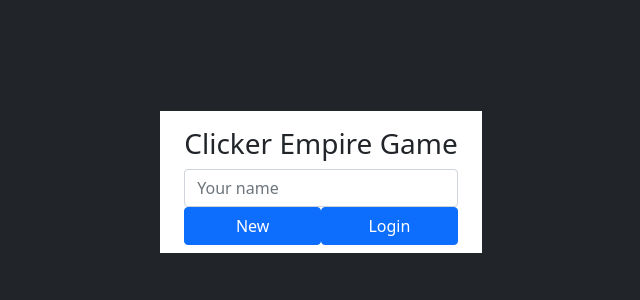
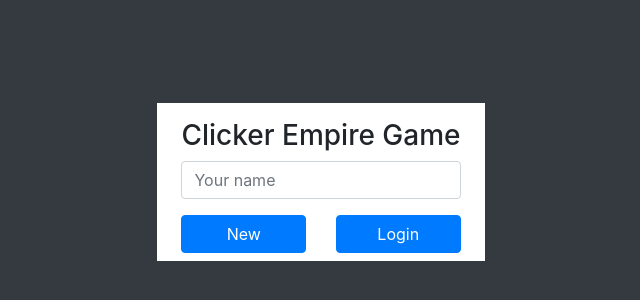
Before and after one commit to MaABBBB/clickergame, a plain HTML site: page index.html in a window 1280 px wide. Shown: the part 218-518 px from the top of the page, without its empty margins (319-959 px from the left). Drawn offline with nearby package versions, Linux system fonts and the light colour scheme.

Commit message:
Update index.html

```diff
--- a/index.html
+++ b/index.html
@@ -3,10 +3,7 @@
 <head>
     <meta charset="UTF-8">
     <meta http-equiv="X-UA-Compatible" content="IE=edge">
-    <meta name="viewport" content="width=device-width, initial-scale=1.0">
-    <link href="https://cdn.jsdelivr.net/npm/bootstrap@5.0.2/dist/css/bootstrap.min.css" rel="stylesheet" integrity="sha384-EVSTQN3/azprG1Anm3QDgpJLIm9Nao0Yz1ztcQTwFspd3yD65VohhpuuCOmLASjC" crossorigin="anonymous">
-    <link href="https://use.fontawesome.com/releases/v5.6.1/css/all.css" rel="stylesheet">
-    <link rel="stylesheet" href="style.css">
+    <link rel="stylesheet" href="https://stackpath.bootstrapcdn.com/bootstrap/4.5.0/css/bootstrap.min.css" integrity="sha384-9aIt2nRpC12Uk9gS9baDl411NQApFmC26EwAOH8WgZl5MYYxFfc+NcPb1dKGj7Sk" crossorigin="anonymous">
     <title>Clicker Empire Game</title>
 </head>
 <body>
```
